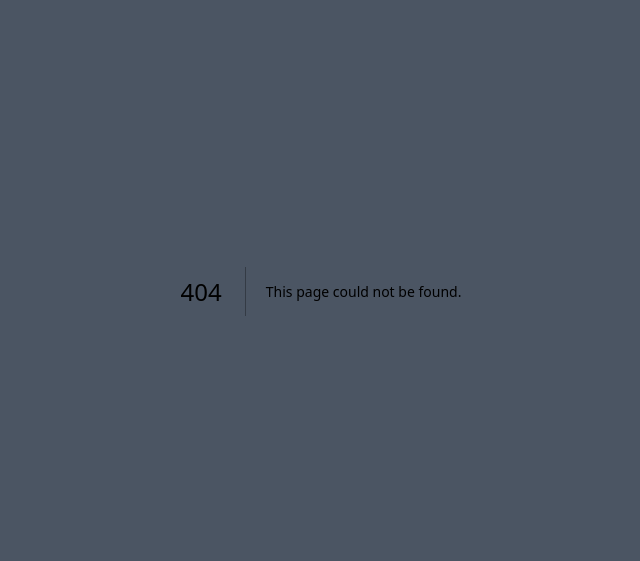
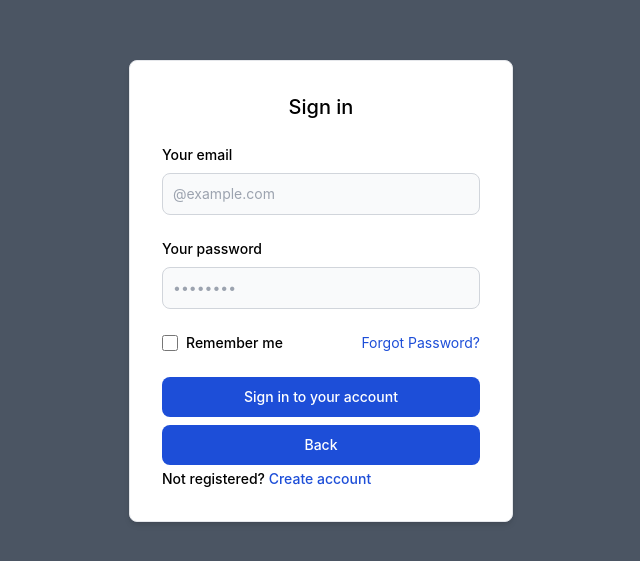
Before and after one commit to HEEPOKE/nestjs-next-ts, a Next.js app in the folder frontend/: page /auth/login in a window 1280 px wide. Before the commit this address had no page. Shown: the part 109-670 px from the top of the page, without its empty margins (319-959 px from the left). Built offline with nearby package versions, Linux system fonts and the light colour scheme.

Commit message:
update form login

```diff
--- /dev/null
+++ b/frontend/app/auth/forgotpassword/page.tsx
@@ -0,0 +1,7 @@
+import React from 'react'
+
+export default function ForgotPasswordppage() {
+  return (
+    <div>ForgotPasswordp</div>
+  )
+}
--- /dev/null
+++ b/frontend/app/auth/login/page.tsx
@@ -0,0 +1,103 @@
+"use client";
+
+import React from "react";
+import Link from "next/link";
+import { useRouter } from "next/navigation";
+
+export default function Loginpage() {
+  const router = useRouter();
+
+  const Back = () => {
+    router.back();
+  };
+
+  return (
+    <div className="relative grid h-screen place-items-center">
+      <div className="align-center w-full max-w-sm bg-white rounded-lg border border-gray-200 shadow-md sm:p-6 md:p-8 dark:bg-gray-800 dark:border-gray-700">
+        <form className="space-y-6">
+          <h5 className="text-xl font-medium dark:text-white text-center">
+            Sign in
+          </h5>
+          <div>
+            <label className="block mb-2 text-sm font-medium dark:text-gray-300">
+              Your email
+            </label>
+            <input
+              type="email"
+              name="email"
+              id="email"
+              className="bg-gray-50 border border-gray-300 text-sm rounded-lg focus:ring-blue-500 focus:border-blue-500 block w-full p-2.5 dark:bg-gray-600 dark:border-gray-500 dark:placeholder-gray-400 dark:text-white"
+              placeholder="@example.com"
+              required
+            />
+          </div>
+          <div>
+            <label className="block mb-2 text-sm font-medium dark:text-gray-300">
+              Your password
+            </label>
+            <input
+              type="password"
+              name="password"
+              id="password"
+              placeholder="••••••••"
+              minLength={8}
+              className="bg-gray-50 border border-gray-300 text-sm rounded-lg focus:ring-blue-500 focus:border-blue-500 block w-full p-2.5 dark:bg-gray-600 dark:border-gray-500 dark:placeholder-gray-400 dark:text-white"
+              required
+            />
+          </div>
+          <div className="flex items-start">
+            <div className="flex items-start">
+              <div className="flex items-center h-5">
+                <input
+                  id="remember"
+                  type="checkbox"
+                  value=""
+                  className="w-4 h-4 bg-gray-50 rounded border border-gray-300 focus:ring-3 focus:ring-blue-300 dark:bg-gray-700 dark:border-gray-600 dark:focus:ring-blue-600 dark:ring-offset-gray-800"
+                  required
+                />
+              </div>
+              <label className="ml-2 text-sm font-medium dark:text-gray-300">
+                Remember me
+              </label>
+            </div>
+            <Link
+              href="/auth/forgotpassword"
+              className="ml-auto text-sm text-blue-700 hover:underline dark:text-blue-500"
+            >
+              Forgot Password?
+            </Link>
+          </div>
+          <button
+            type="submit"
+            className="w-full text-white bg-blue-700 hover:bg-blue-800 focus:ring-4 focus:outline-none focus:ring-blue-400 font-medium rounded-lg text-sm px-5 py-2.5 text-center"
+          >
+            Sign in to your account
+          </button>
+        </form>
+        {/* <Link
+          type="button"
+          className="w-full text-white bg-blue-700 hover:bg-blue-800 focus:ring-4 focus:outline-none focus:ring-blue-400 font-medium rounded-lg text-sm px-5 py-2.5 text-center mt-2"
+          href="/"
+        >
+          Back
+        </Link> */}
+        <button
+          type="button"
+          className="w-full text-white bg-blue-700 hover:bg-blue-800 focus:ring-4 focus:outline-none focus:ring-blue-400 font-medium rounded-lg text-sm px-5 py-2.5 text-center mt-2"
+          onClick={Back}
+        >
+          Back
+        </button>
+        <div className="text-sm font-medium dark:text-gray-300 mt-1">
+          Not registered?{" "}
+          <Link
+            href="/auth/register"
+            className="text-blue-700 hover:underline dark:text-blue-500"
+          >
+            Create account
+          </Link>
+        </div>
+      </div>
+    </div>
+  );
+}
--- a/frontend/app/login/page.tsx
+++ b/frontend/app/auth/register/page.tsx
@@ -1,8 +1,8 @@
 import React from "react";
 
-export default function Loginpage() {
+export default function Registerpage() {
   return (
-    <div className="relative justify-center">
+    <div className="relative grid h-screen place-items-center">
       <div className="align-center w-full max-w-sm bg-white rounded-lg border border-gray-200 shadow-md sm:p-6 md:p-8 dark:bg-gray-800 dark:border-gray-700">
         <form className="space-y-6" action="#">
           <h5 className="text-xl font-medium text-gray-900 dark:text-white">
--- a/frontend/app/register/page.tsx
+++ /dev/null
@@ -1,5 +0,0 @@
-import React from "react";
-
-export default function Registerpage() {
-  return <div>Registerpage</div>;
-}
--- a/frontend/components/navbar/index.tsx
+++ b/frontend/components/navbar/index.tsx
@@ -30,12 +30,12 @@ export default function Menu() {
             About
           </li>
         </Link>
-        <Link href="/register">
+        <Link href="/auth/register">
           <li className="float-right pl-2 pr-2 pt-2 pb-2 font-medium text-2xl text-center text-zinc-50 cursor-pointer no-underline block hover:bg-green-800">
             Register
           </li>
         </Link>
-        <Link href="/login">
+        <Link href="/auth/login">
           <li className="float-right pl-2 pr-2 pt-2 pb-2 font-medium text-2xl text-center text-zinc-50 cursor-pointer no-underline block hover:bg-green-800">
             Login
           </li>
```
